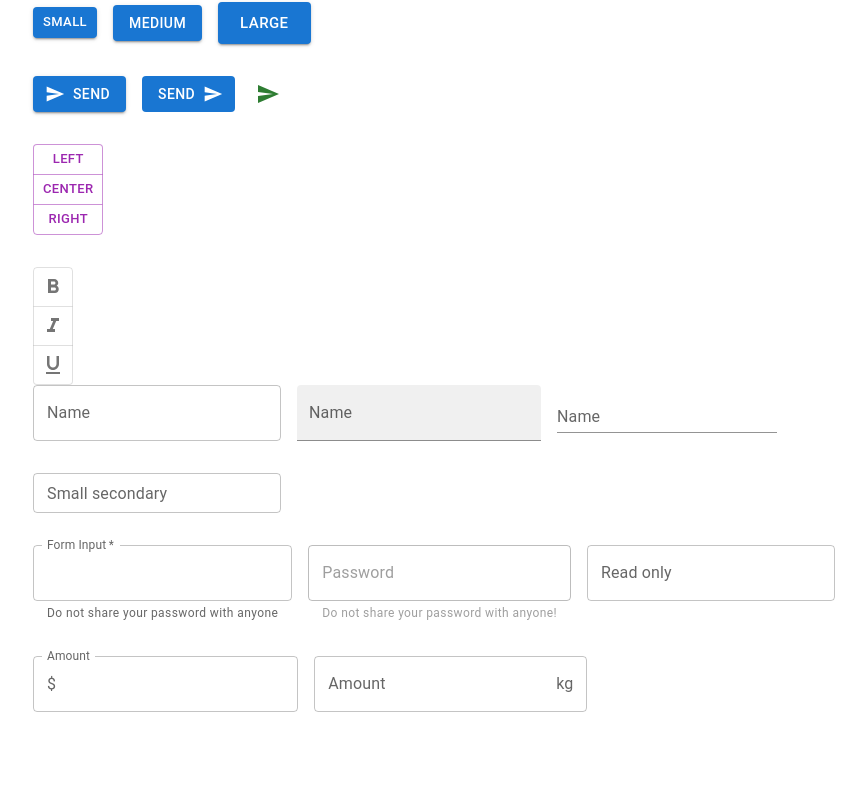
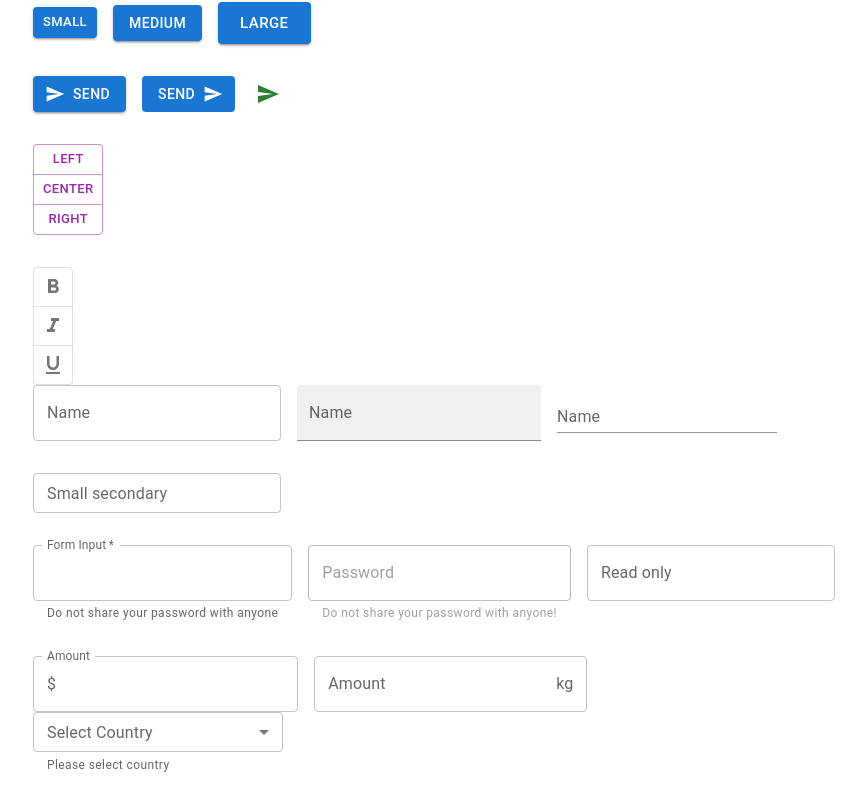
Before and after one commit to EduardBBlea/MaterialUI-walkthrough, a React (Create React App) app: page / in a window 1280 px wide. Shown: the part 689-1500 px from the top of the page, without its empty margins (31-897 px from the left). Before the commit the page ends 1465 px from the top, so only its background shows below. Built offline with nearby package versions, Linux system fonts and the light colour scheme.

Commit message:
covered Select button an multiple select

```diff
--- a/src/App.js
+++ b/src/App.js
@@ -3,6 +3,7 @@ import "./App.css";
 import MuiTypography from "./components/MuiTypography";
 import MuiButton from "./components/MuiButton";
 import MuiTextField from "./components/MuiTextField";
+import MuiSelect from "./components/MuiSelect";
 
 function App() {
   return (
@@ -10,6 +11,7 @@ function App() {
       <MuiTypography />
       <MuiButton />
       <MuiTextField />
+      <MuiSelect />
     </div>
   );
 }
--- /dev/null
+++ b/src/components/MuiSelect.jsx
@@ -0,0 +1,34 @@
+import { Box, TextField, MenuItem } from "@mui/material";
+import React, { useState } from "react";
+
+const MuiSelect = () => {
+  const [countries, setCountries] = useState([]);
+  console.log(countries);
+  const handleChange = (event) => {
+    const value = event.target.value;
+    setCountries(typeof value === "string" ? value.split(",") : value);
+  };
+  return (
+    <Box width="250px">
+      <TextField
+        label="Select Country"
+        select
+        value={countries}
+        onChange={handleChange}
+        fullWidth
+        SelectProps={{
+          multiple: true,
+        }}
+        size="small"
+        color="secondary"
+        helperText="Please select country"
+      >
+        <MenuItem value="IN">India</MenuItem>
+        <MenuItem value="RO">Romania</MenuItem>
+        <MenuItem value="GB">Great Britain</MenuItem>
+      </TextField>
+    </Box>
+  );
+};
+
+export default MuiSelect;
```
